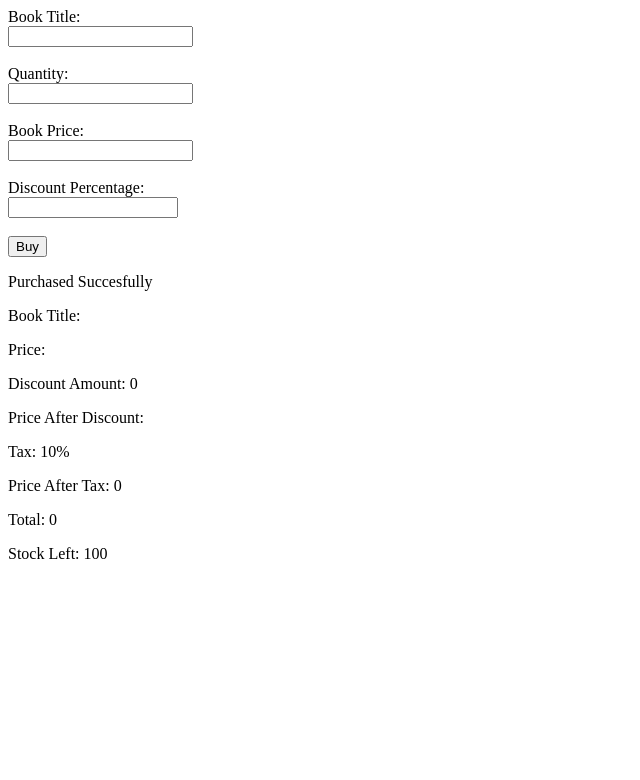
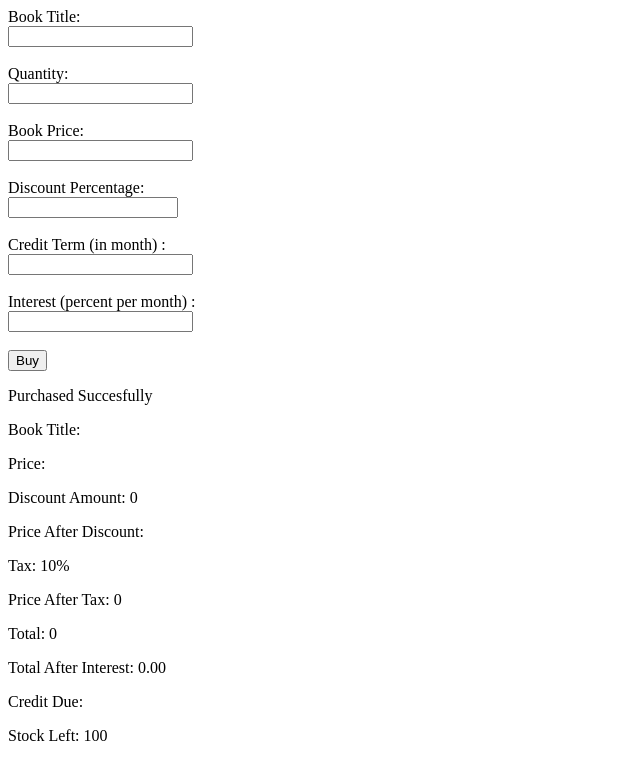
Before and after one commit to lullabymav/zetta-upn-syafira-widiyanti, a plain HTML site: page index.html in a window 1280 px wide. Both pictures are taken after a click on the button "Buy". Shown: the whole page, without its empty margins (0-640 px from the left). Drawn offline with Linux system fonts and the light colour scheme.

Commit message:
add credit term and interest payment per month

```diff
--- a/calculation.js
+++ b/calculation.js
@@ -3,7 +3,9 @@ function calculate(){
     const price = document.getElementById("price").value;
     const discount = document.getElementById("discount").value;
     const qty = document.getElementById("qty").value
-    const buy = purchase(title, price, discount, qty);
+    const term = document.getElementById("credit").value
+    const interest = document.getElementById("interest").value
+    const buy = purchase(title, price, discount, qty, term, interest);
 
     if(buy.status === "true") {
         let purchased = buy.data;
@@ -16,6 +18,11 @@ function calculate(){
             <p>Tax: ${purchased.tax}%</p>
             <p>Price After Tax: ${purchased.afterTax}</p>
             <p>Total: ${purchased.totalPrice}</p>
+            <p>Total After Interest: ${purchased.totalFinal}</p>
+            <p>Credit Due:</p>
+            <ul>
+                ${purchased.creditDue.map(credit => `<li>Month ${credit.term}: ${credit.credit}</li>`).join('')}
+            </ul>
         `;
         document.getElementById("stock-left").innerHTML = `
             <p>Stock Left: ${purchased.stockLeft}</p>
@@ -27,7 +34,7 @@ function calculate(){
     }
 }
 
-function purchase(title, price, discount, qty){
+function purchase(title, price, discount, qty, term, interest){
     const tax = 10;
     const stock = 100;
 
@@ -58,6 +65,14 @@ function purchase(title, price, discount, qty){
         }
     }
 
+    totalFinal = (totalPrice*(1+(interest/100))**term).toFixed(2)
+    creditPerMonth = (totalFinal/term).toFixed(2)
+
+    const creditDue = Array.from({length: term}, (v, i) => ({
+        term : i+1,
+        credit : creditPerMonth
+    }))
+
     return {
         status : "true",
         message : "Purchased Succesfully",
@@ -70,7 +85,9 @@ function purchase(title, price, discount, qty){
             afterTax : afterTax,
             stock : stock,
             stockLeft : stockLeft,
-            totalPrice : totalPrice
+            totalPrice : totalPrice,
+            totalFinal : totalFinal,
+            creditDue : creditDue
         }
     }
 }
--- a/index.html
+++ b/index.html
@@ -21,6 +21,12 @@
         <label for="discount">Discount Percentage: </label><br>
         <input type="number" name="discount" id="discount" min="0" max="100" style="width: 170;" required>
         <br><br>
+        <label for="credit">Credit Term (in month) : </label><br>
+        <input type="text" name="credit" id="credit" required>
+        <br><br>
+        <label for="interest">Interest (percent per month) : </label><br>
+        <input type="text" name="interest" id="interest" required>
+        <br><br>
         <button type="button" onclick="calculate()">Buy</button>
     </form>
     <div>
```
